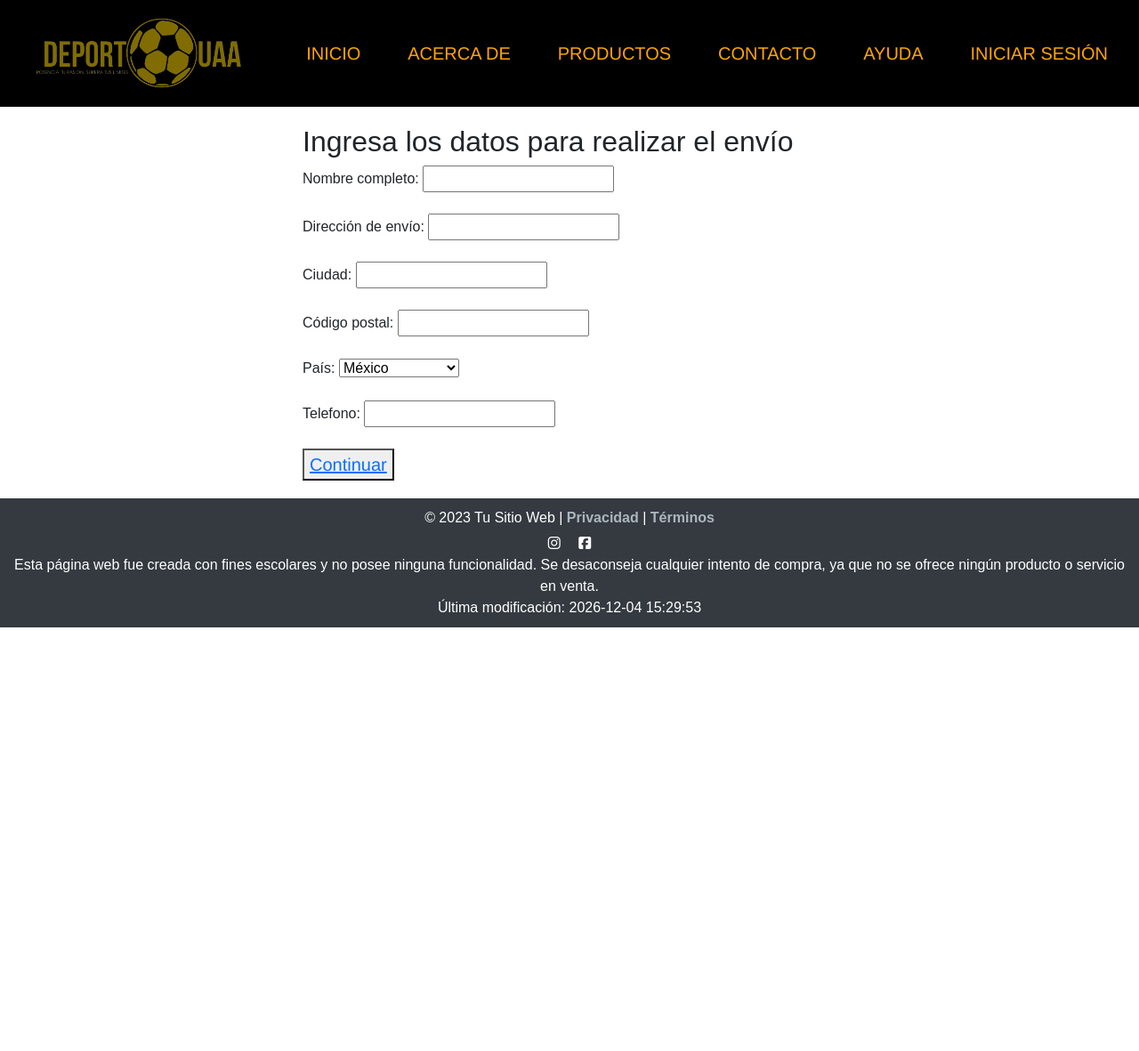
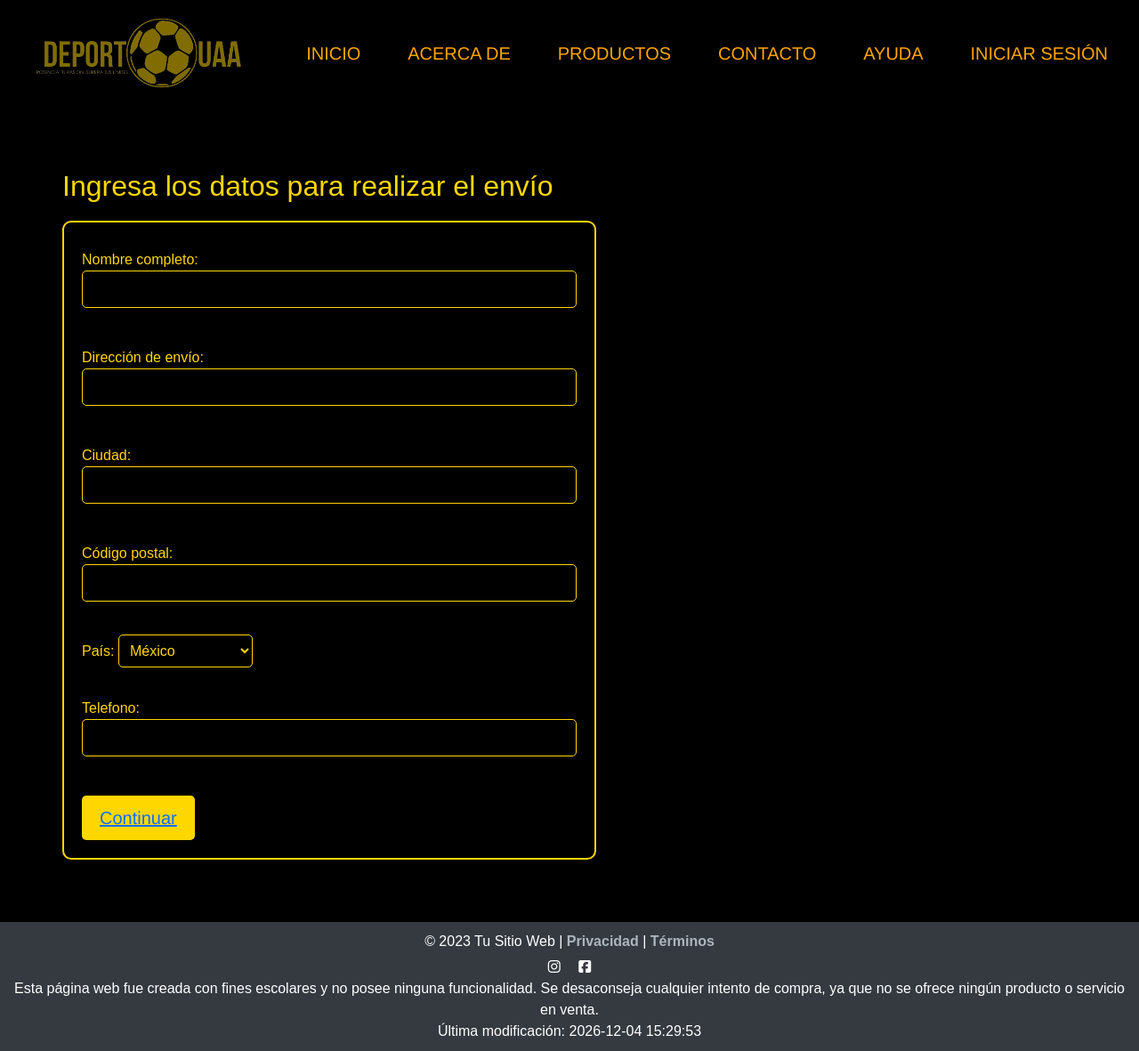
Before and after one commit to osmarmtzz/ProyectoVentaProductos, a PHP site: page /pagar2.php in a window 1280 px wide. Shown: the whole page at 89% size. Before the commit the page ends 705 px from the top, so only its background shows below. Run offline with PHP 8.4, Linux system fonts and the light colour scheme; some libraries are stand-ins or nearby versions.

Commit message:
Estilos PAGAR1 Y PAGAR 2, PRODUCTOS
ESTILOSSS

```diff
--- a/ProyectoFinal/pagar2.php
+++ b/ProyectoFinal/pagar2.php
@@ -42,6 +42,71 @@ if (isset($_POST['nombre'])) {
         th {
             background-color: #f2f2f2;
         }
+        body {
+            background-color: black;
+            color: gold;
+            font-family: 'Arial', sans-serif;
+        }
+
+        .pt1 {
+            margin: 50px;
+        }
+
+        h1, h2 {
+            color: gold;
+        }
+
+        form {
+            background-color: black;
+            padding: 20px;
+            border: 2px solid gold;
+            border-radius: 10px;
+            margin-top: 20px;
+        }
+
+        label {
+            color: gold;
+            margin-top: 10px;
+        }
+
+        input {
+            background-color: black;
+            color: gold;
+            border: 1px solid gold;
+            border-radius: 5px;
+            padding: 8px;
+            margin-bottom: 10px;
+            width: 100%;
+        }
+
+        button {
+            background-color: gold;
+            color: black;
+            border: none;
+            padding: 10px 20px;
+            border-radius: 5px;
+            cursor: pointer;
+            text-decoration: none;
+            display: inline-block;
+            margin-top: 10px;
+        }
+
+        button:hover {
+            background-color: darkgoldenrod;
+        }
+        select#pais {
+            background-color: black;
+            color: gold;
+            border: 1px solid gold;
+            padding: 8px;
+            border-radius: 5px;
+        }
+
+        select#pais option {
+            background-color: black;
+            color: gold;
+        }
+
     </style>
 </head>
 <body>
```
Also changed, not shown: ProyectoFinal/pagar1.php (+53 -0 lines), ProyectoFinal/productos.php (+26 -0 lines).
